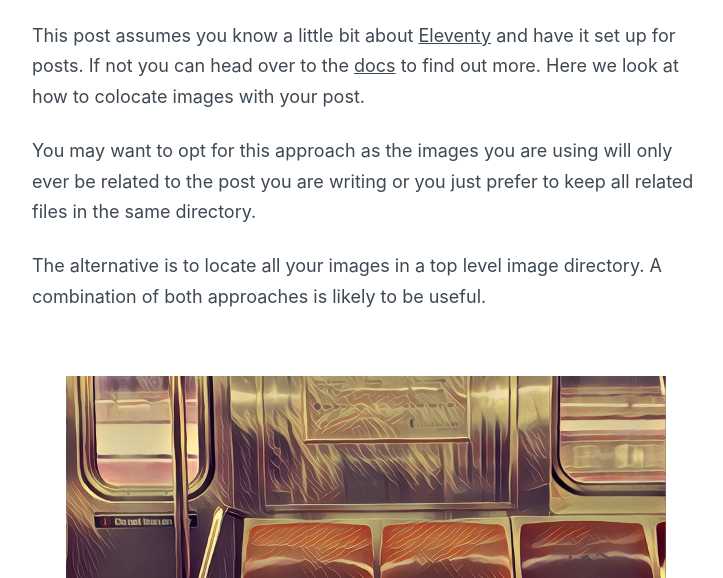
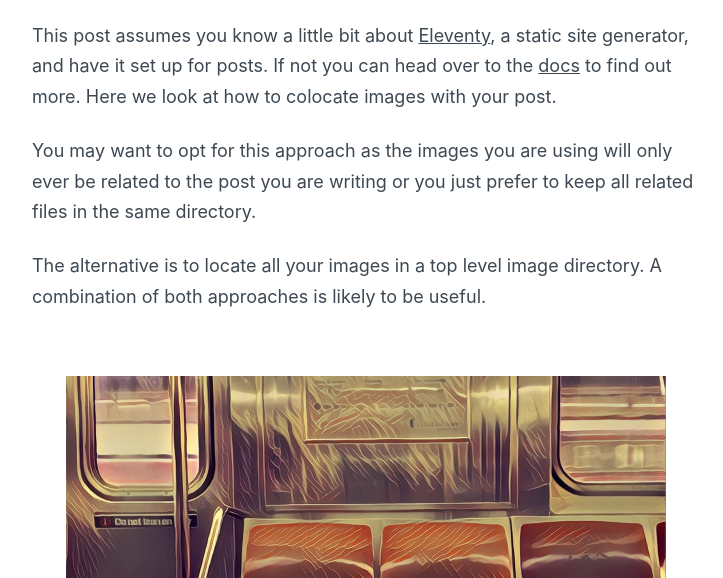
Before and after one commit to ScottWhittaker/scottwhittaker.net, an Eleventy site: page posts/colocate-images-with-post-using-eleventy/index.md in a window 1280 px wide. Shown: the part 222-800 px from the top of the page, without its empty margins (274-997 px from the left). Built offline with nearby package versions, Linux system fonts and the light colour scheme; Eleventy itself is replaced by a stand-in of ours; files that its build step writes are made by us from their sources.

Commit message:
update post

```diff
--- a/posts/colocate-images-with-post-using-eleventy/index.md
+++ b/posts/colocate-images-with-post-using-eleventy/index.md
@@ -6,7 +6,7 @@ tags: post
 title:  Colocate images with your post using Eleventy
 ---
 
-This post assumes you know a little bit about [Eleventy](https://www.11ty.dev/) and have it set up for posts. If not you can head over to the [docs](https://www.11ty.dev/docs/) to find out more. Here we look at how to colocate images with your post.
+This post assumes you know a little bit about [Eleventy](https://www.11ty.dev/), a static site generator, and have it set up for posts. If not you can head over to the [docs](https://www.11ty.dev/docs/) to find out more. Here we look at how to colocate images with your post.
 
 You may want to opt for this approach as the images you are using will only ever be related to the post you are writing or you just prefer to keep all related files in the same directory.
 
```
